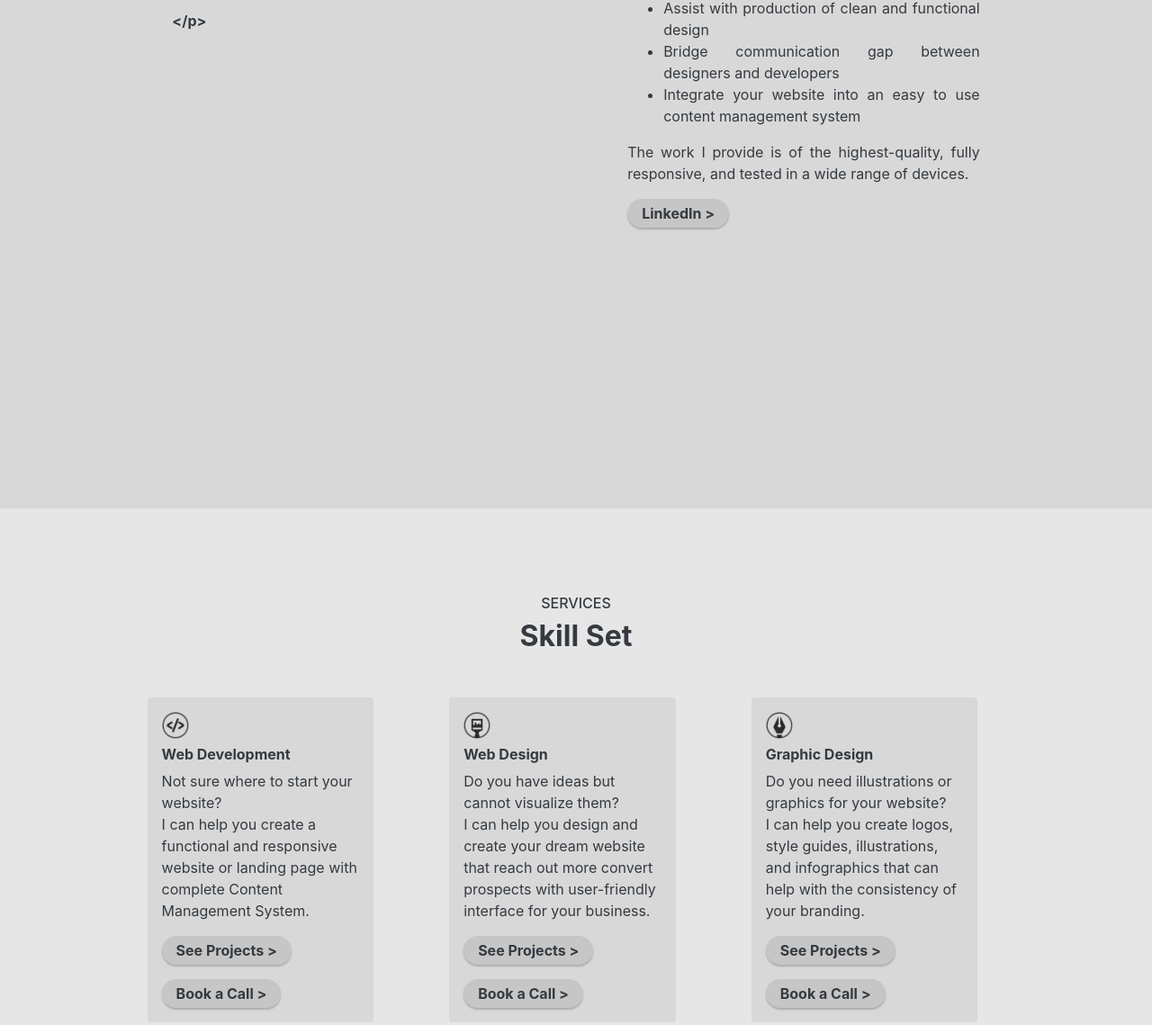
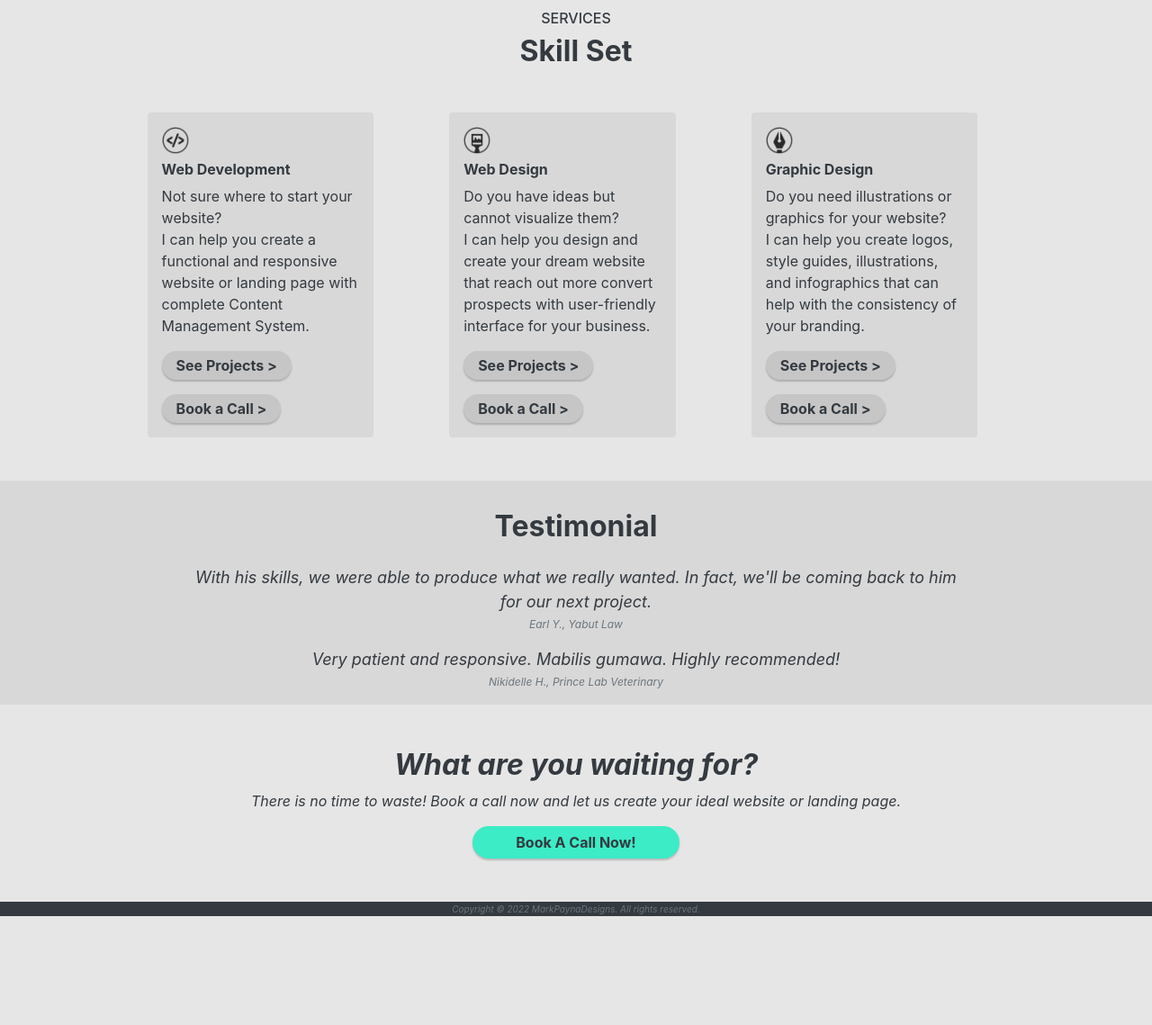
Before and after one commit to titopayns/themarkpayna, a plain HTML site: page index.html in a window 1280 px wide. Shown: the part 1027-2166 px from the top of the page at 90% size. After the commit the page ends 2045 px from the top, so only its background shows below. Drawn offline with nearby package versions, Linux system fonts and the light colour scheme.

Commit message:
Additional Revision

```diff
--- a/index.css
+++ b/index.css
@@ -1,9 +1,12 @@
+html{
+	scroll-behavior: smooth;
+}
+
 #main{
 	background-color: #e6e6e6;
 	margin: 0;
 	padding: 0;
 	border: 0;
-	scroll-behavior: smooth;
 }
 
 #home{
@@ -38,14 +41,15 @@
 }
 
 #Hero2{
-	height: 80vh;
+	background-size: 100%;
 }
 
 #about{
 	background-color: #D8D8D8;
-	background-size: 100vw;
-	padding-top: 3rem;
-	height: 100vh;
+	background-size: 100%;
+	min-height: 60vh;
+	padding-top: 2rem;
+	padding-bottom: 2rem;
 }
 
 .skill{
@@ -54,16 +58,15 @@
 
 #projects{
 	background-color: #e6e6e6;
-	background-size: 100vw;
-	padding-top: 3rem;
-	height: 100vh;
+	background-size: 100%;
+	padding-top: 2rem;
+	padding-bottom: 2rem;
 }
 
 #Testimonial{
 	background-color: #D8D8D8;
-	background-size: 100vw;
+	background-size: 100%;
 	padding-top: 2rem;
-	height: 50vh;
 }
 
 .Feedback{
@@ -72,7 +75,7 @@
 }
 
 .fbFooter{
-	font-size: 10px;
+	font-size: 12px;
 }
 
 .fbColumn{
@@ -81,9 +84,8 @@
 
 #book-now{
 	background-color: #e6e6e6;
-	background-size: 100vw;
-	padding-top: 2rem;
-	height: 50vh;
+	background-size: 100%;
+	padding-top: 3rem;
 }
 
 .footer{
--- a/index.html
+++ b/index.html
@@ -24,7 +24,7 @@
 		<!-- Navigation Bar -->
 		<div class="Navigation sticky-top mb-5">
 			<nav class="navbar navbar-expand-lg navbar-light col-lg-12" id="home">
-			  <a href="#Hero" title="Official Logo of Mark Payna Designs"><img width="30" src="./images/logo.png"></a>
+			  <a href="#homepage" title="Official Logo of Mark Payna Designs"><img width="30" src="./images/logo.png"></a>
 			  <button class="navbar-toggler" type="button" data-toggle="collapse" data-target="#navbarNav" aria-controls="navbarNav" aria-expanded="false" aria-label="Toggle navigation">
 			    <span class="navbar-toggler-icon"></span>
 			  </button>
@@ -58,7 +58,7 @@
 						<p class="text-dark mt-3">Fond of creating responsive web applications and bring them to life using code and develop high-converting web designs.</p>
 
 						<div>
-							<a href="https://www.behance.net/titopayns" target="_blank"><button class="Button1 border-0 rounded-pill font-weight-bold text-dark p-2">See Projects &gt;</button></a>
+							<a href="https://www.behance.net/titopayns" target="_blank"><button class="Button1 border-0 rounded-pill font-weight-bold text-dark p-2 mb-2">See Projects &gt;</button></a>
 							<a href="https://calendly.com/mark-payns/the-10-minute-business" target="_blank"><button class="Button1 border-0 rounded-pill font-weight-bold text-dark p-2">Book a Call &gt;</button></a>
 						</div>
 
@@ -114,10 +114,10 @@
 			<!-- END OF ABOUT ME -->
 
 			<!-- PROJECTS -->
-			<div class="mt-5" id="projects">
+			<div id="projects">
 				<h6 class="text-center text-dark">SERVICES</h6>
 				<h2 class="text-center text-dark font-weight-bold mb-5">Skill Set</h2>
-				<div class="container-fluid col-10 offset-1 mt-3">
+				<div class="container-fluid col-10 offset-1 mt-2">
 					<div class="row col-12 text-dark justify-content-around">
 						<div class="skill col-lg-3 col-md-10 col-sm-12 mb-md-3 mb-3 p-3 rounded">
 							<img width="30" src="./images/webdev.png">
@@ -172,12 +172,12 @@
 			<!-- CONTACT -->
 			<div id="book-now">
 				<div class="container-fluid col-12">
-					<h2 class="text-dark text-center mb-5 font-weight-bold">What are you waiting for?</h2>
+					<h2 class="text-dark text-center col-md-12 col-sm-12 col-11 mx-auto mb-2 font-weight-bold">What are you waiting for?</h2>
 					<div class="row col-10 offset-1 text-dark">
-						<div class="col-lg-12 col-md-10 col-sm-12 mb-5 justify-content-center text-center">
-							<p class="text-center mb-5">There is no time to waste! Book a call now and let us create your ideal website or landing page.</p>
+						<div class="col-lg-11 col-md-10 col-sm-12 mb-5 justify-content-center text-center mx-auto">
+							<p class="text-center mb-3">There is no time to waste! Book a call now and let us create your ideal website or landing page.</p>
 
-							<a href="https://calendly.com/mark-payns/the-10-minute-business" target="_blank" title="Book a Call"><button type="button" class="Button3 btn text-center text-dark border-0 rounded-pill pl-lg-5 pr-lg-5 font-weight-bold" data-toggle="modal" data-target="#myModal">Book A Call Now!</button></a>
+							<a href="https://calendly.com/mark-payns/the-10-minute-business" target="_blank" title="Book a Call"><button type="button" class="Button3 btn text-center text-dark border-0 rounded-pill pl-lg-5 pr-lg-5 font-weight-bold mx-auto" data-toggle="modal" data-target="#myModal">Book A Call Now!</button></a>
 						</div>
 					</div>
 				</div>
```
